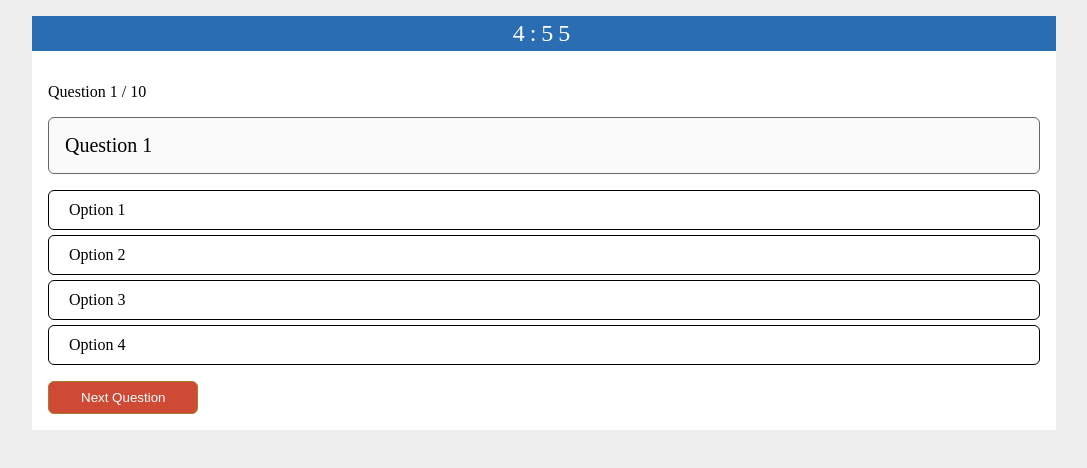
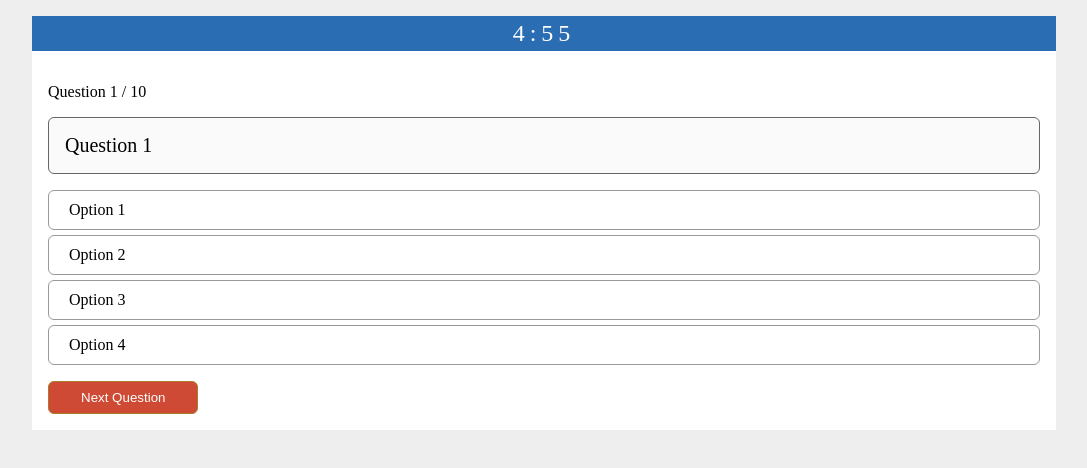
Before and after one commit to cstodor/QuizApp, an Angular app: page /quiz in a window 1280 px wide. Shown: the top 468 px of the page, without its empty margins (96-1183 px from the left). Built offline with nearby package versions, Linux system fonts and the light colour scheme.

Commit message:
Revised Questions Answers Component
+ Imported Quiz Service
+ Removed Output and EventEmitter (Communicates through Service)
+ sends Quiz Score and Quiz State values to Quiz Service
+ changed CSS border color

```diff
--- a/src/app/components/quiz/questions-answers/questions-answers.component.css
+++ b/src/app/components/quiz/questions-answers/questions-answers.component.css
@@ -13,7 +13,7 @@
     padding: 10px 20px;
     margin: 5px 0px;
     cursor: pointer;
-    border: 1px solid #000;
+    border: 1px solid #999;
     border-radius: 6px;
     background: #fff;
 }
--- a/src/app/components/quiz/questions-answers/questions-answers.component.ts
+++ b/src/app/components/quiz/questions-answers/questions-answers.component.ts
@@ -1,10 +1,12 @@
-import { Component, OnInit, Output, EventEmitter } from '@angular/core';
+import { Component, OnInit } from '@angular/core';
 import { Http, Response } from '@angular/http'; // required for getting products from JSON file
 import { Observable } from 'rxjs/Observable';
 import 'rxjs/add/operator/map'; // required by the .map method
 
 // Data
 import { IQuiz } from '../../../../api/qaa';
+// Service
+import { QuizService } from '../quiz.service';
 
 @Component({
   selector: 'app-questions-answers',
@@ -22,10 +24,10 @@ export class QuestionsAnswersComponent implements OnInit {
   selectedOptions: Array<string> = [];
   activeOptions = document.getElementsByClassName('active');
   quizScore: number = 0;
-  @Output() scoreSend = new EventEmitter<number>();
 
   constructor(
-    private _http: Http) { }
+    private _http: Http,
+    private _quizService: QuizService) { }
 
   // get the list of the questions and answers as an observable
   getQAAList(): Observable<IQuiz[]> {
@@ -62,7 +64,8 @@ export class QuestionsAnswersComponent implements OnInit {
 
   calculateScore() {
     this.quizScore = (this.quizScore / this._quiz.length) * 100;
-    this.scoreSend.emit(this.quizScore);
+    this._quizService.quizDone(true);
+    this._quizService.quizScore(this.quizScore)
   }
 
   ngOnInit(): void {
```
